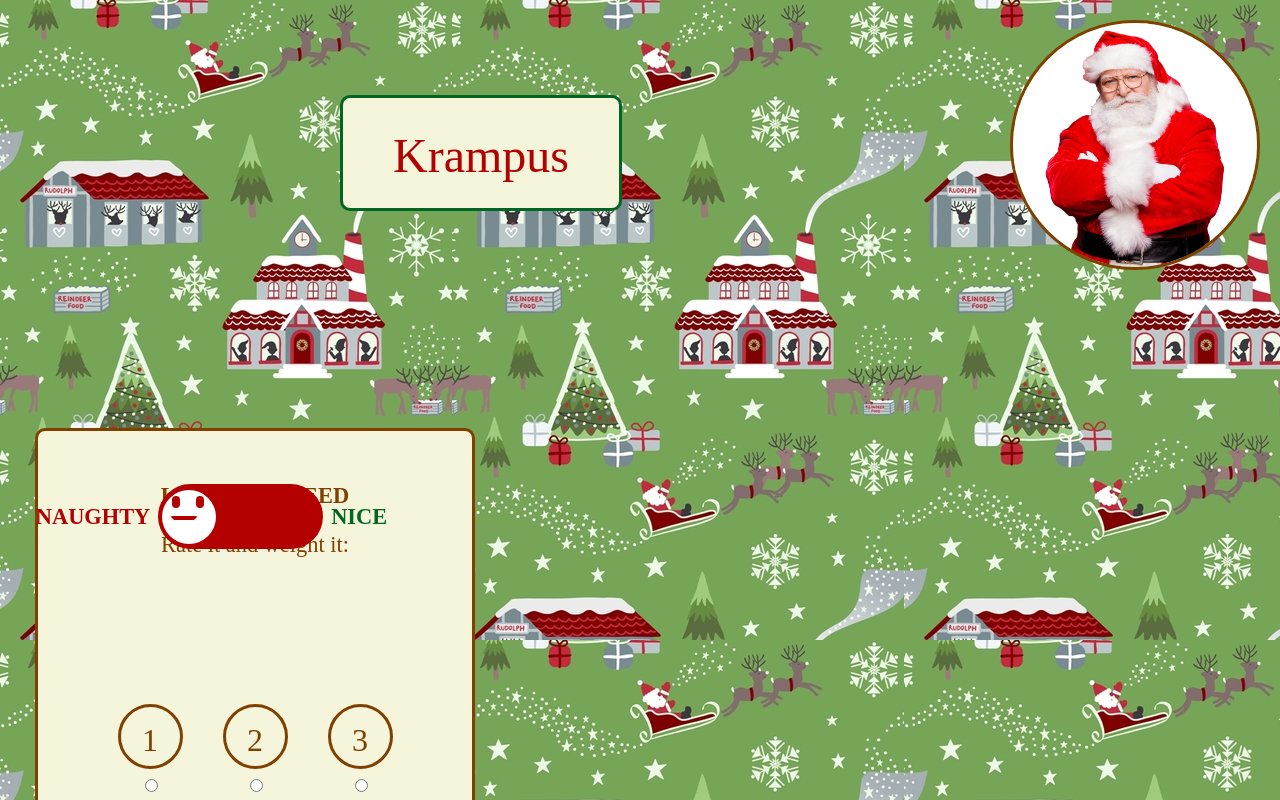
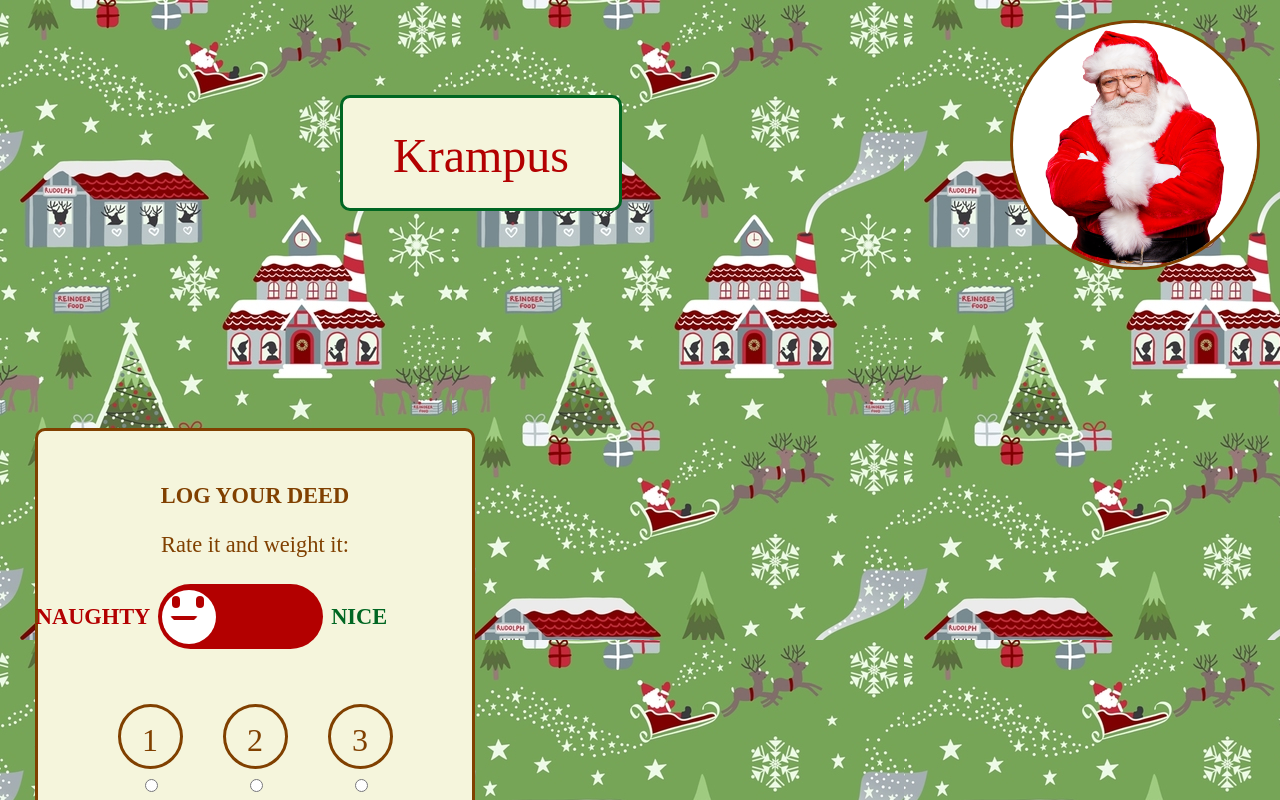
Before and after one commit to beniciovargas/santas_scorecard, a React (Create React App) app in the folder client/: page /profile in a window 1280 px wide. Shown: the top 800 px of the page. Built offline with nearby package versions, Linux system fonts and the light colour scheme; no server answers; the HTML template or start-up script is replaced by a standard one.

Commit message:
adjusted the top margin for toggle

```diff
--- a/client/src/components/pages/Profile/Profile.css
+++ b/client/src/components/pages/Profile/Profile.css
@@ -273,7 +273,7 @@ body {
   position: absolute;
   height: 15%;
   width: 75%;
-  top: 450px;
+  top: 550px;
   right: 560px;
   margin-top: 0px;
 }
```
